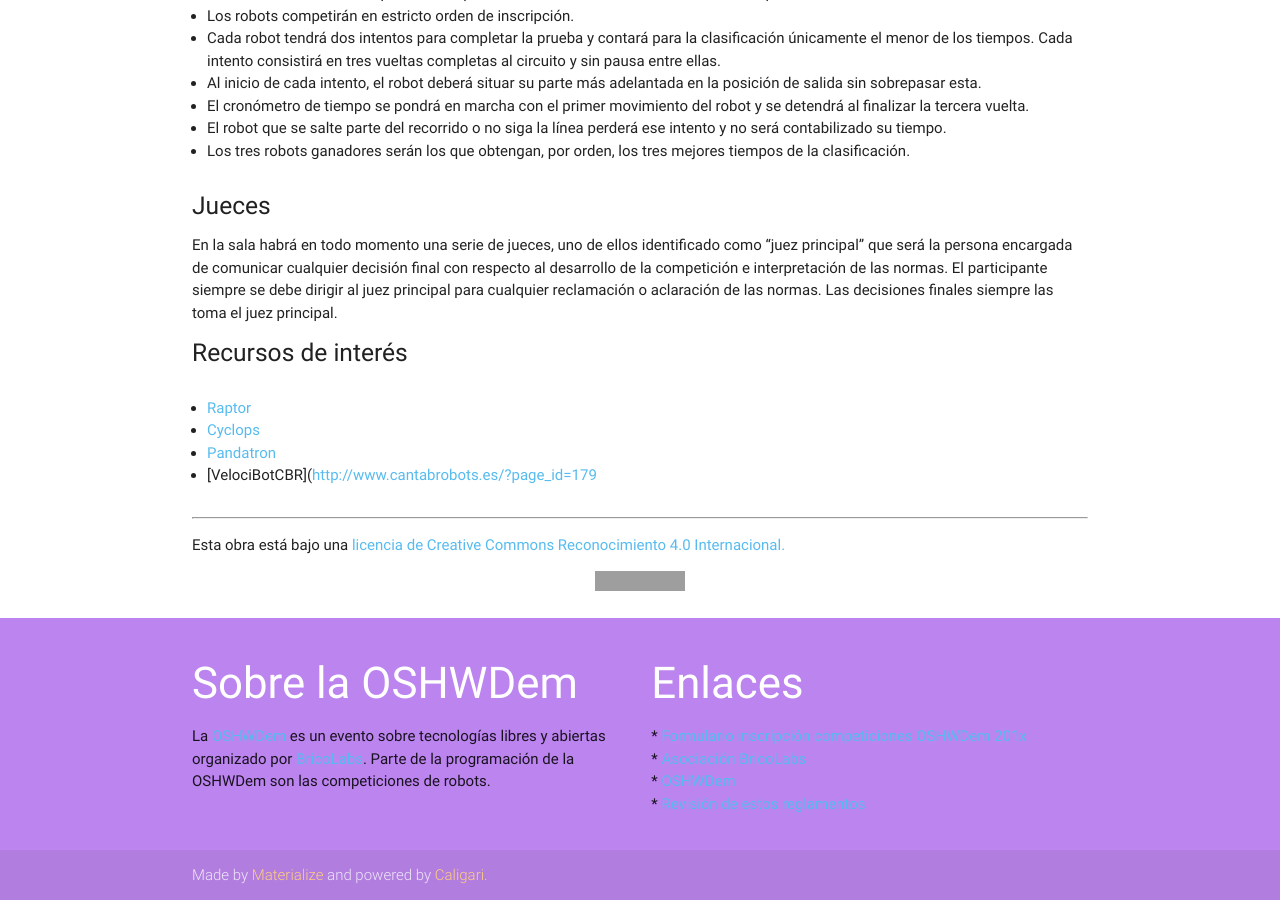
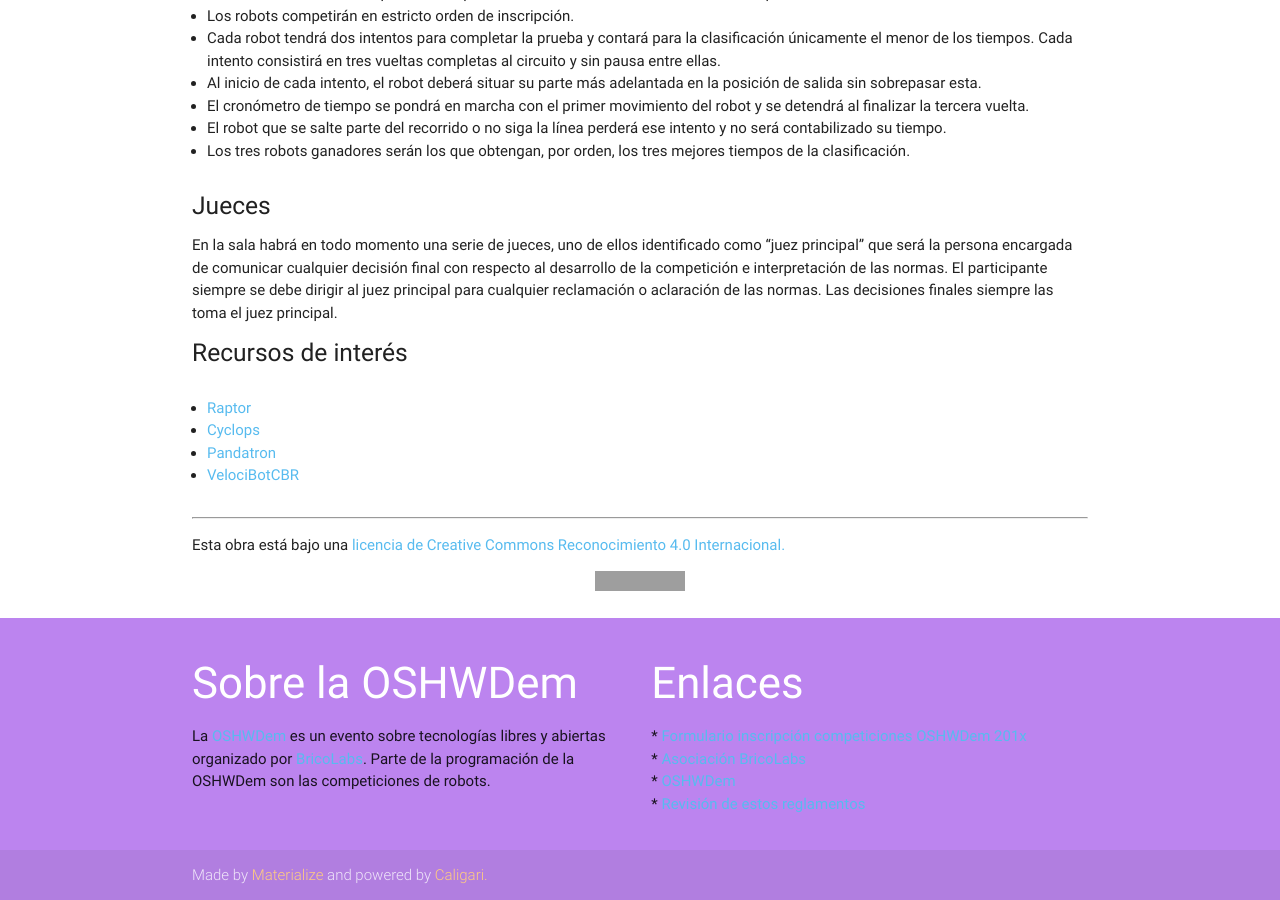
Before and after one commit to brico-labs/Regulamentos, a Jekyll site: the page built from velocistas_es.md, in a window 1280 px wide and 900 px high, scrolled down 1445 px. Built offline with Jekyll 4.4.1, drawn with Linux system fonts in a browser that asks for light colours; nearby versions of some CDN libraries; some of the changed lines change nothing that is shown; grey boxes are pictures that could not be loaded.

Commit message:
Update velocistas_es.md (fix typos)

```diff
--- a/velocistas_es.md
+++ b/velocistas_es.md
@@ -94,7 +94,7 @@ Las decisiones finales siempre las toma el juez principal.
   * [Raptor](https://bricolabs.cc/wiki/proyectos/raptor)
   * [Cyclops](https://github.com/Resaj/cyclops-project)
   * [Pandatron](https://github.com/JavierIH/pandatron)
-  * [VelociBotCBR]([http://www.cantabrobots.es/?page_id=179](https://codigoescuelaeducantabria.es/cursos/VelocibotCBR/introduccin.html)
+  * [VelociBotCBR](https://codigoescuelaeducantabria.es/cursos/VelocibotCBR/introduccin.html)
 
 
 ----
```
